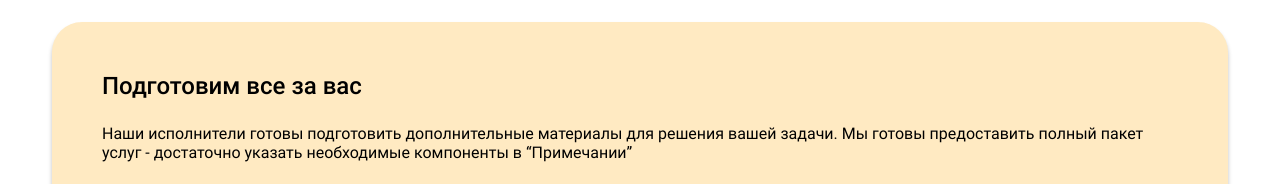
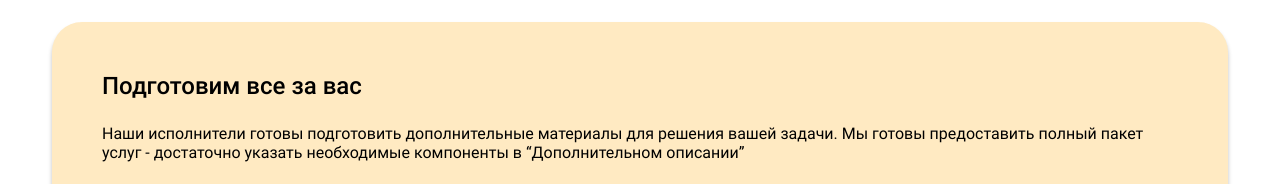
Before and after one commit to bezperesdach/bezperesdach_frontend, a Next.js app: page / in a window 1280 px wide. Shown: the part 2380-2564 px from the top of the page. Built offline with nearby package versions, Linux system fonts and the light colour scheme.

Commit message:
fix text

```diff
--- a/components/preparation/preparation.tsx
+++ b/components/preparation/preparation.tsx
@@ -17,7 +17,7 @@ export const Preparation = () => {
           <h2>Подготовим все за вас</h2>
           <p>
             Наши исполнители готовы подготовить дополнительные материалы для решения вашей задачи. Мы готовы предоставить полный пакет
-            услуг - достаточно указать необходимые компоненты в “Примечании”
+            услуг - достаточно указать необходимые компоненты в “Дополнительном описании”
           </p>
 
           <div className={styles.elementsAll}>
```
